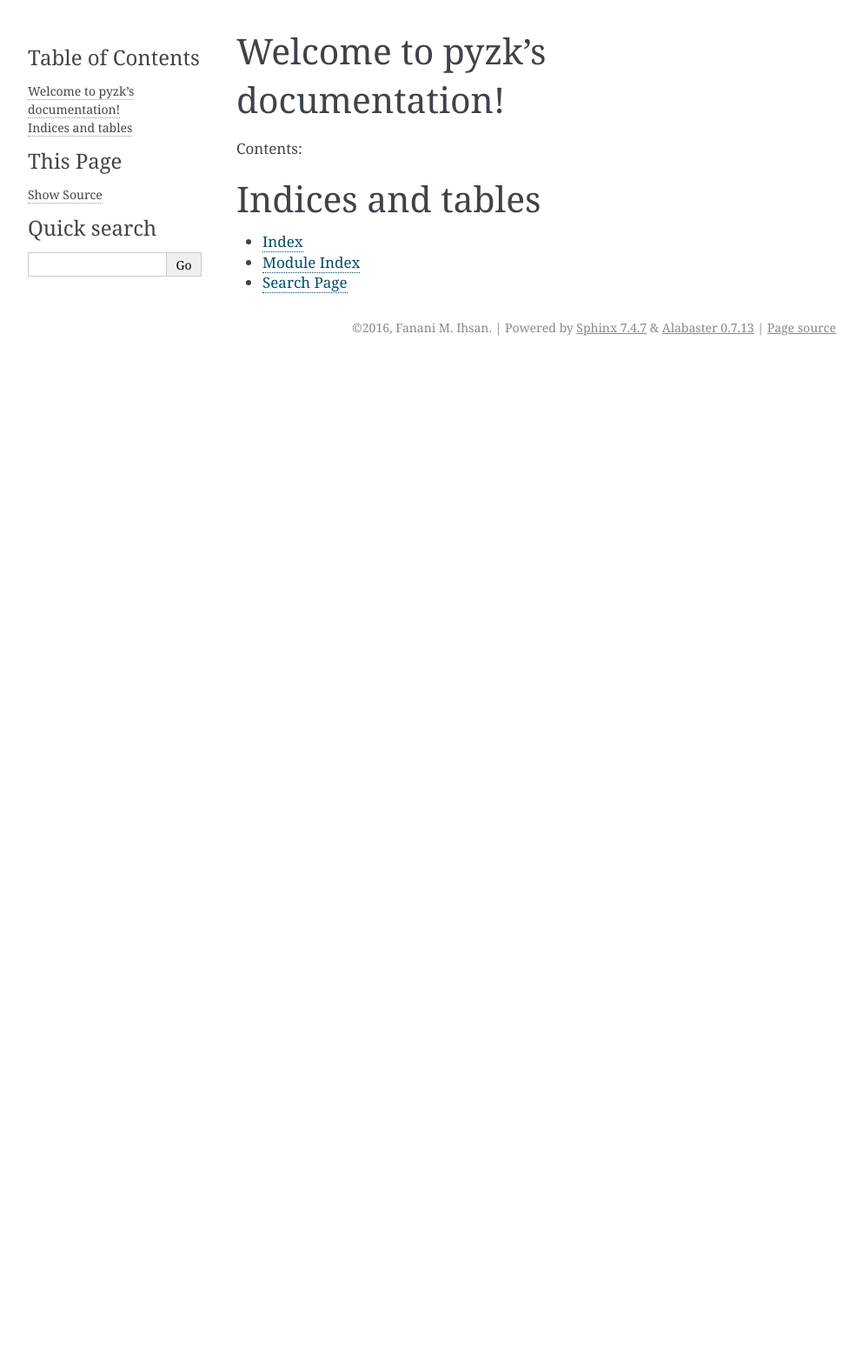
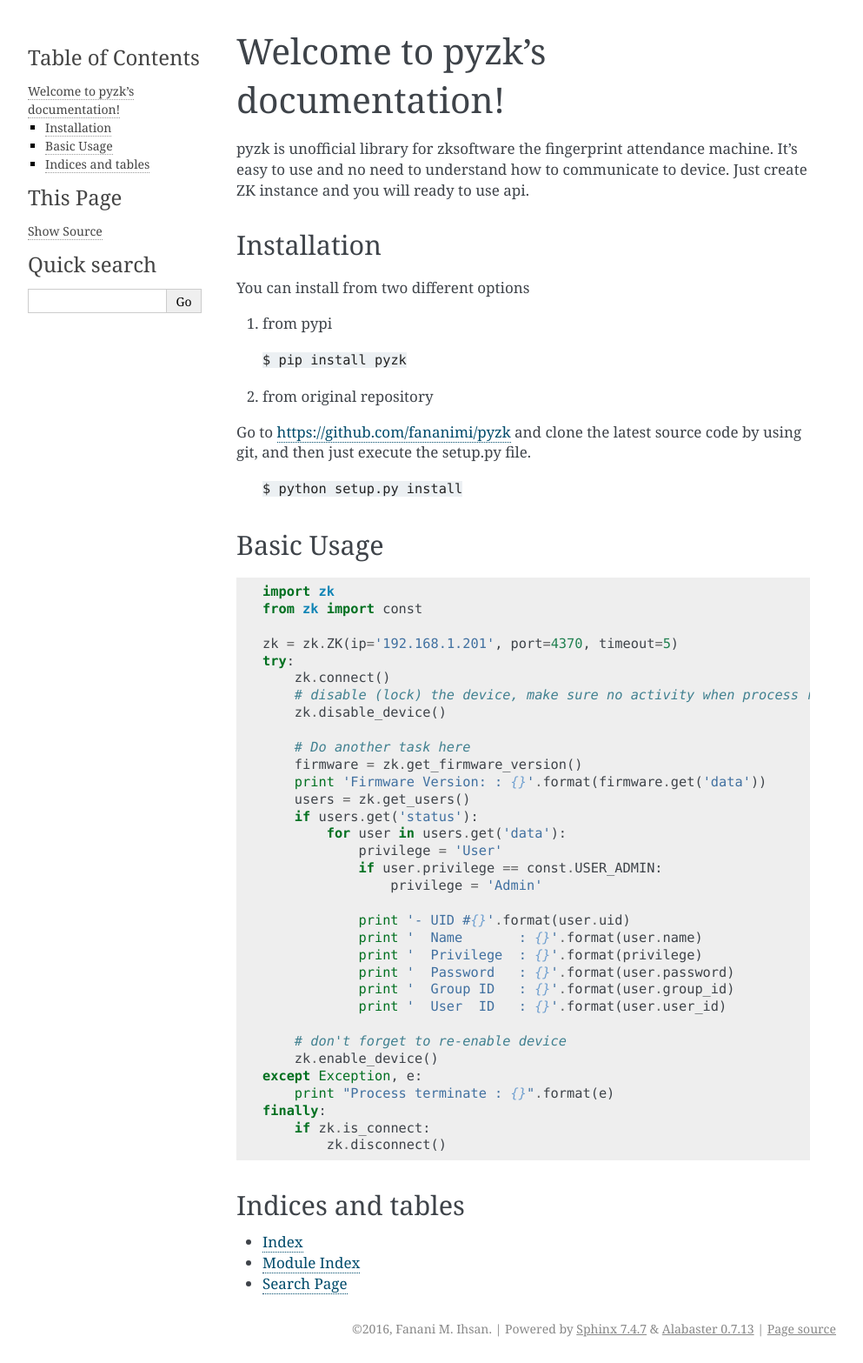
Before and after one commit to fananimi/pyzk, a Sphinx documentation site: the page built from docs/index.rst, in a window 1280 px wide. Shown: the whole page at 87% size, without its empty margins (148-1141 px from the left). Built offline with Sphinx 7.4.7, drawn with Linux system fonts in a browser that asks for light colours; before the commit the page ends 900 px from its top, so only the background shows below that.

Commit message:
update sphinx docs

```diff
--- a/docs/index.rst
+++ b/docs/index.rst
@@ -3,18 +3,75 @@
    You can adapt this file completely to your liking, but it should at least
    contain the root `toctree` directive.
 
+********************************
 Welcome to pyzk's documentation!
-================================
+********************************
 
-Contents:
+pyzk is unofficial library for zksoftware the fingerprint attendance machine. It's easy to use and no need to understand how to communicate to device. Just create ZK instance and you will ready to use api.
+
+Installation
+############
+
+You can install from two different options
+
+1. from pypi
+
+  ``$ pip install pyzk``
+
+
+2. from original repository
+
+Go to https://github.com/fananimi/pyzk and clone the latest source code by using git, and then just execute the setup.py file.
+
+
+ ``$ python setup.py install``
+
+
+Basic Usage
+###########
+
+.. code-block:: python
+
+    import zk
+    from zk import const
+
+    zk = zk.ZK(ip='192.168.1.201', port=4370, timeout=5)
+    try:
+        zk.connect()
+        # disable (lock) the device, make sure no activity when process run
+        zk.disable_device()
+
+        # Do another task here
+        firmware = zk.get_firmware_version()
+        print 'Firmware Version: : {}'.format(firmware.get('data'))
+        users = zk.get_users()
+        if users.get('status'):
+            for user in users.get('data'):
+                privilege = 'User'
+                if user.privilege == const.USER_ADMIN:
+                    privilege = 'Admin'
+
+                print '- UID #{}'.format(user.uid)
+                print '  Name       : {}'.format(user.name)
+                print '  Privilege  : {}'.format(privilege)
+                print '  Password   : {}'.format(user.password)
+                print '  Group ID   : {}'.format(user.group_id)
+                print '  User  ID   : {}'.format(user.user_id)
+
+        # don't forget to re-enable device
+        zk.enable_device()
+    except Exception, e:
+        print "Process terminate : {}".format(e)
+    finally:
+        if zk.is_connect:
+            zk.disconnect()
 
 .. toctree::
    :maxdepth: 2
 
 
-
 Indices and tables
-==================
+##################
 
 * :ref:`genindex`
 * :ref:`modindex`
```
